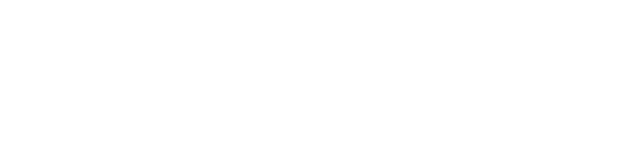
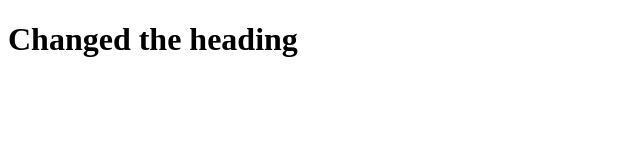
Before and after one commit to live-aamir/git-one, a plain HTML site: page index.html in a window 1280 px wide. Shown: the whole page, without its empty margins (0-640 px from the left). Drawn offline with Linux system fonts and the light colour scheme.

Commit message:
added h1

```diff
--- a/index.html
+++ b/index.html
@@ -6,6 +6,7 @@
 	<title>My first modified title</title>
 </head>
 <body>
+	<h1>Changed the heading</h1>
 
 </body>
 </html>
```
